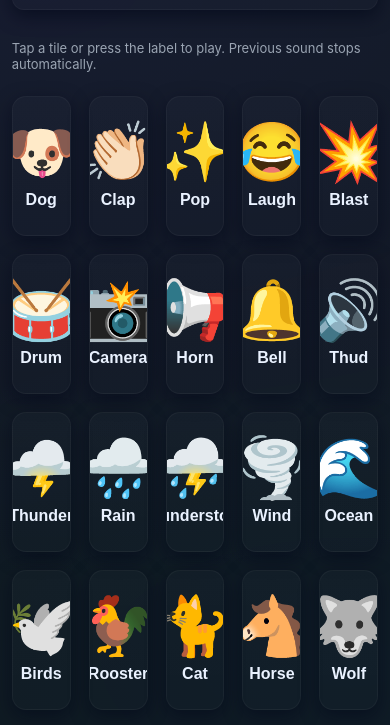
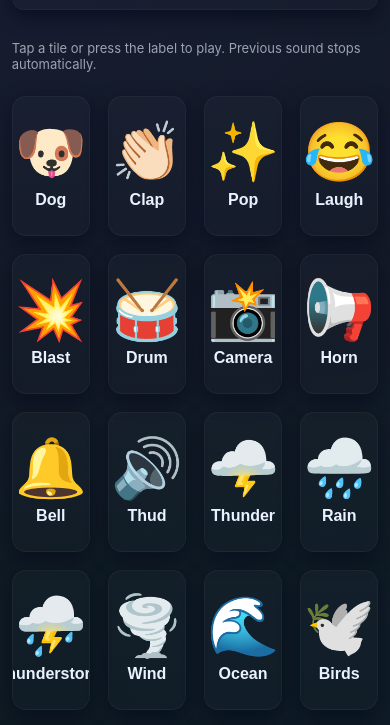
Before and after one commit to PLayerNightQueen16/Soundboard_Project, a plain HTML site: page index.html in a window 390 px wide. Shown: the part 97-822 px from the top of the page. Drawn offline with Linux system fonts and the light colour scheme.

Commit message:
Add grid layout to soundboard class

```diff
--- a/style.css
+++ b/style.css
@@ -139,6 +139,7 @@ body{
     .logo { width:36px; height:36px; }
     .tile-icon svg { width:44px; height:44px; }
     :root { --tile-size: 140px; }
+    .soundboard {grid-template-columns: repeat(4, 1fr);}
 }
 
 #volumeIcon {
```
